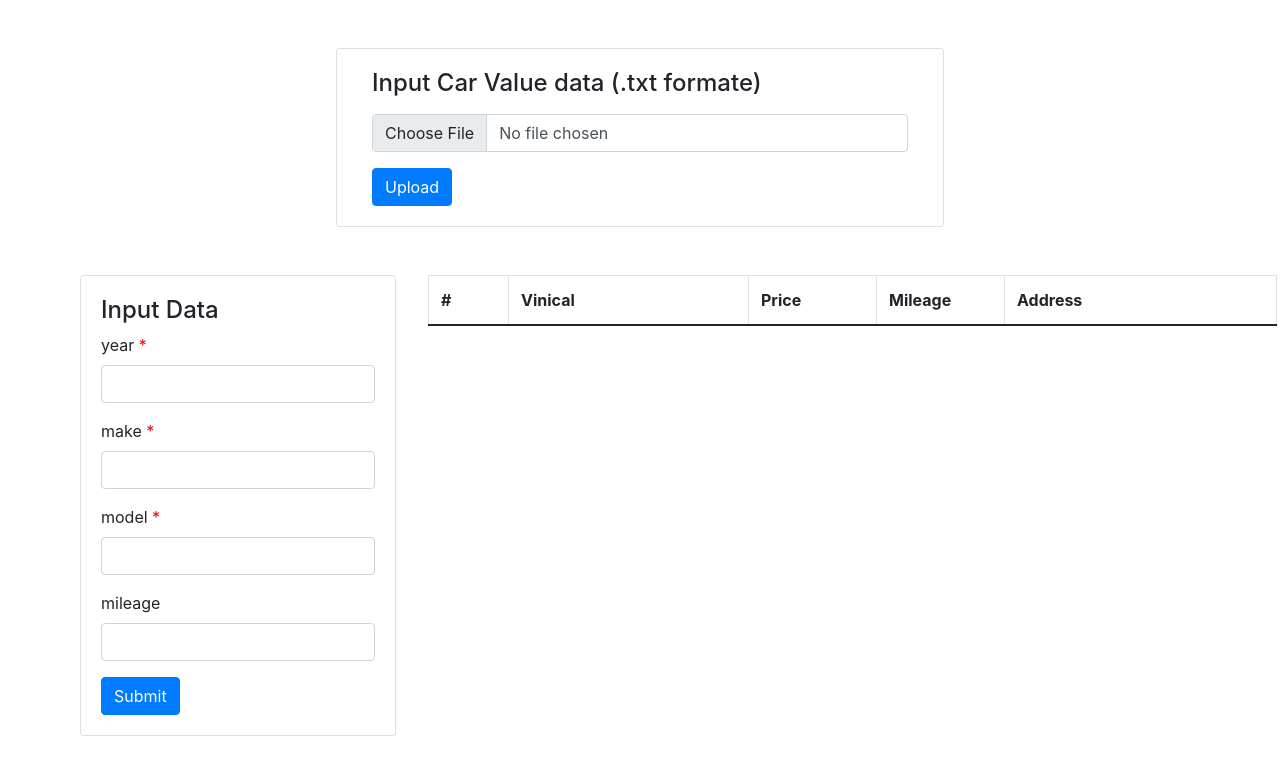
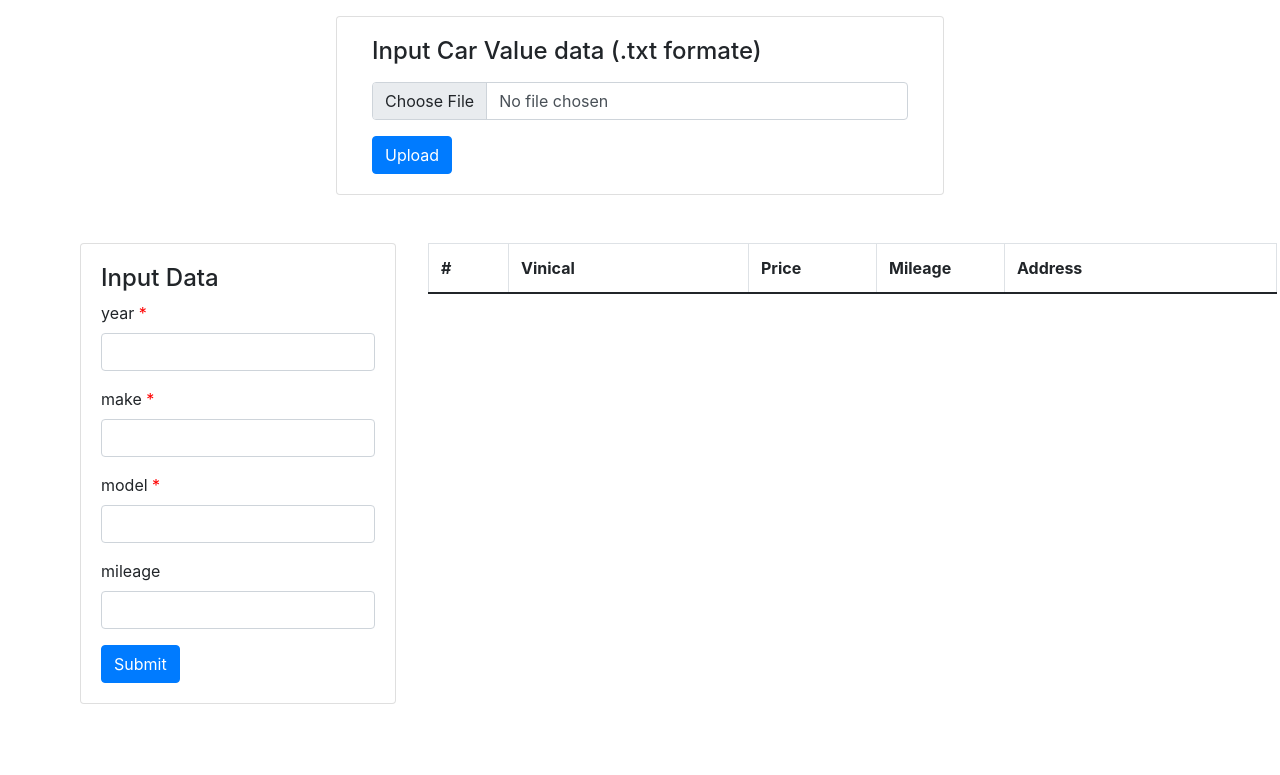
Before and after one commit to tarun163/CarPriceEstimate, a Django app: page / in a window 1280 px wide. Shown: the top 775 px of the page. Run offline with Django 4.2, Linux system fonts and the light colour scheme; lists and menus that the app fills with data are empty; some libraries are stand-ins or nearby versions.

Commit message:
front end fixed

```diff
--- a/vinaudit/estimate/utils.py
+++ b/vinaudit/estimate/utils.py
@@ -10,8 +10,8 @@ def check_data(year, make, model, mileage):
     if not model or type(model) != str:
         return "model should be integer", data
 
-    if mileage and type(mileage) != int:
-        return "mileage should be integer", data
+    # if mileage and type(mileage) != int:
+    #     return "mileage should be integer", data
 
     data["year"] = year
     data["make"] = make.lower()
--- a/vinaudit/estimate/views.py
+++ b/vinaudit/estimate/views.py
@@ -104,8 +104,9 @@ def estimate_result(request):
         data = CarValueData.objects.filter(~Q(listing_price = "nan"), ~Q(listing_mileage = "nan"), ~Q(listing_price = 0), year=year, make=make, model=model).order_by('listing_price')
 
         if mileage != None and mileage != '':
+
             final_result_data = data.filter(listing_mileage=mileage)[:100]
-
+            total_price = 0
             for i in final_result_data:
                 total_price += i.listing_price
 
--- a/vinaudit/templates/front.html
+++ b/vinaudit/templates/front.html
@@ -15,14 +15,14 @@
   </head>
   <body>
     <div class="alert position-absolute"></div>
-    <div class="card container mt-5" style="width: 38rem;">
+    <div class="card container mt-3" style="width: 38rem;">
       <div class="card-body">
         <form id="uploadData">{% csrf_token %}
           <div class="mb-3">
             <label for="formFile" class="form-label"><h4>Input Car Value data (.txt formate)</h4></label>
             <input class="form-control" type="file" id="formFile" required>
           </div>
-          <button type="submit" class="btn btn-primary" >Upload</button>
+          <button type="submit" class="btn btn-primary" onclick=myfunc()>Upload</button>
         </form>
       </div>
     </div>
@@ -49,7 +49,7 @@
               <label for="mileage" class="form-label">mileage</label>
               <input type="text" class="form-control" id="mileage" name="mileage">
             </div>
-            <button type="submit" class="btn btn-primary" >Submit</button>
+            <button type="submit" id="submit-data" class="btn btn-primary" onclick=myfunc()>Submit</button>
           </form>
         </div>
       </div>
@@ -76,6 +76,12 @@
     </section>
   </div>
   <script>
+
+    function myfunc(){
+      console.log("button clicked")
+      var pesponse_alert = "<div class='alert alert-primary' role='alert'>" + "Proccessing....." + "</div>"
+      $('.alert').html(pesponse_alert);
+    }
 
     function capitalizeFirstLetter(str) {
       const [firstChar, ...rest] = str;
@@ -157,13 +163,16 @@
             if(data.success){
 
               $("#carData").trigger("reset");
+
               result += "<h4> Estimate Result $" + data.final_result;
+
+              pesponse_alert += "<div class='alert alert-primary' role='alert'>" + data.message + "</div>"
+
               data = data.top_result_data
               for (var i = 0; i < data.length; i++) {
                   output += "<tr> <th scope='row'> " + i +"</th> <td>" + data[i].year + " " + capitalizeFirstLetter(data[i].make) + " " + capitalizeFirstLetter(data[i].model) + " " +data[i].trim + "</td> <td>"+data[i].listing_price+"</td> <td>"+data[i].listing_mileage+"</td> <td>"+ data[i].dealer_city + " " + data[i].dealer_state +"</td> </tr>"
               }
 
-              pesponse_alert += "<div class='alert alert-primary' role='alert'>" + data.message + "</div>"
 
               $('.car_details').html(output);
               $('.result').html(result)
```
Also changed, not shown: requirements.txt (added, +12 -0 lines).
